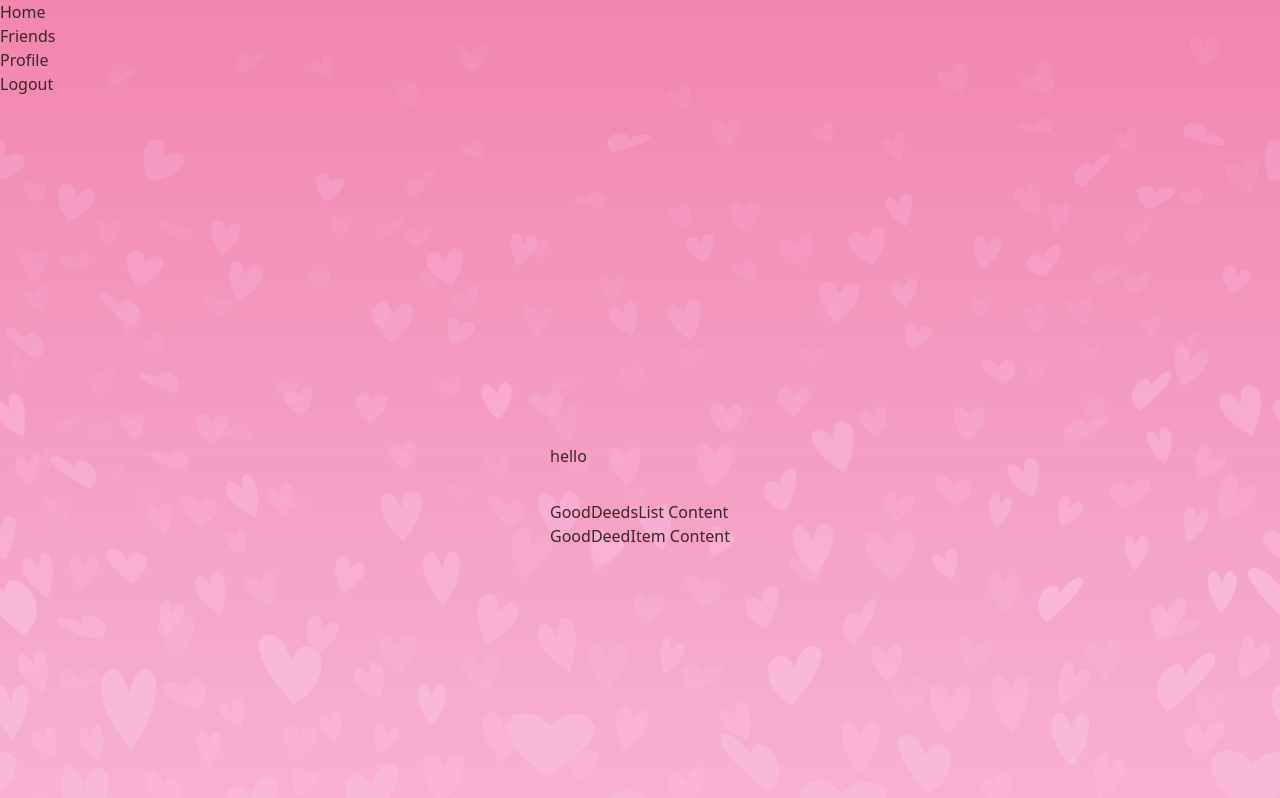
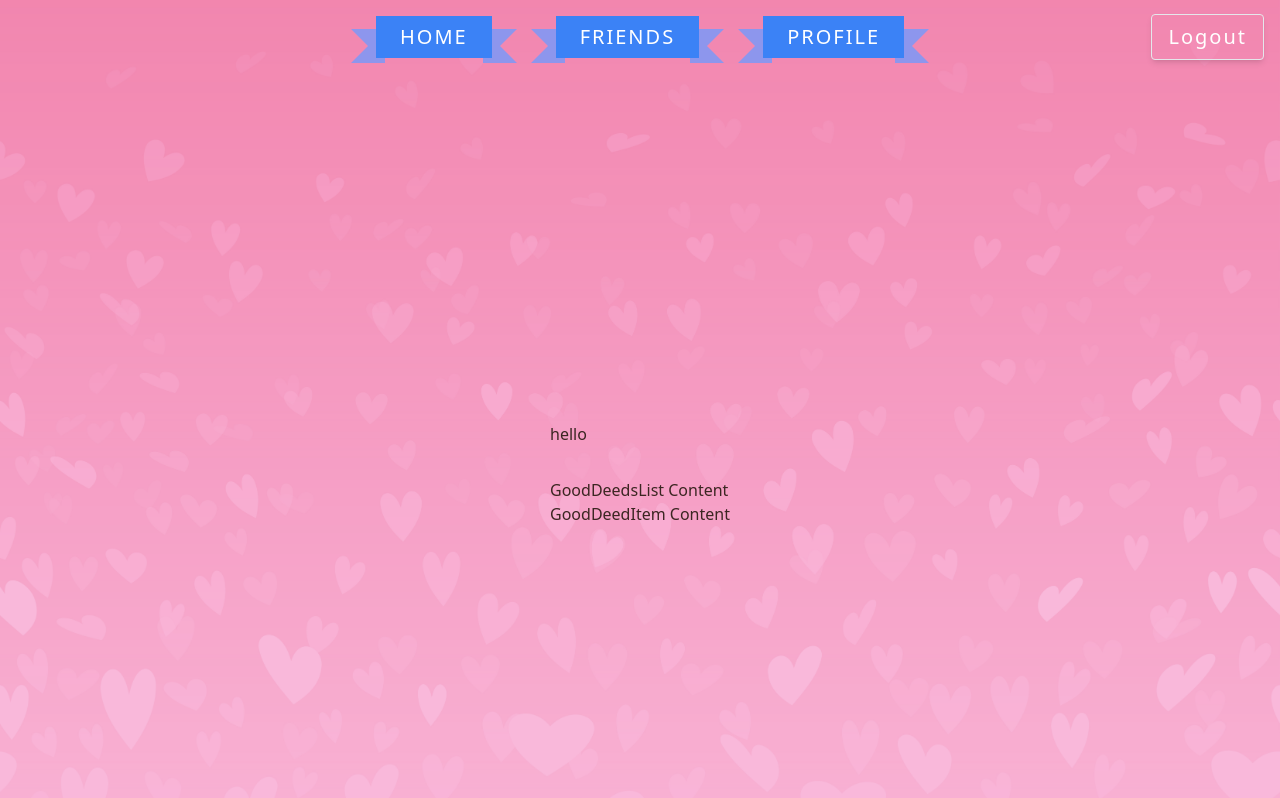
Before and after one commit to aleksandramuraveva/be-kind-app, a Next.js app in the folder frontend/: page / in a window 1280 px wide. Shown: the top 798 px of the page. Built offline with nearby package versions, Linux system fonts and the light colour scheme; no server answers.

Commit message:
feat: style header

```diff
--- a/frontend/src/app/globals.css
+++ b/frontend/src/app/globals.css
@@ -7,6 +7,7 @@
   --foreground: #171717;
   --brown: #3C2622;
   --pink: #F389B2;
+  --blue:  #8D96ED;
 }
 
 @media (prefers-color-scheme: dark) {
@@ -26,6 +27,36 @@ body {
   background-image: url("../images/bg.jpg");
 }
 
+.ribbon {
+  line-height: 34px;
+}
+
+.ribbon:hover {
+  top: -4px;
+  transition-duration: 300ms;
+}
+
+.ribbon:before,
+.ribbon:after {
+  content: '';
+  position: absolute;
+  top: 13px;
+  z-index: -10;
+  border-style: solid;
+  border-width: 17px;
+}
+
+.ribbon:before {
+  border-color: #8D96ED #8D96ED #8D96ED transparent;
+  left: -25px;
+}
+
+.ribbon:after {
+  border-color: #8D96ED transparent #8D96ED #8D96ED;
+  right: -25px;
+}
+
+
 @layer utilities {
   .text-balance {
     text-wrap: balance;
--- a/frontend/src/components/Header/index.tsx
+++ b/frontend/src/components/Header/index.tsx
@@ -2,7 +2,7 @@ import NavBar from "../NavBar/NavBar"
 
 const Header = () => {
   return (
-    <header>
+    <header className="sticky top-0 z-50">
       <NavBar/>
     </header>
   );
--- a/frontend/src/components/NavBar/NavBar.tsx
+++ b/frontend/src/components/NavBar/NavBar.tsx
@@ -1,13 +1,81 @@
+
+
+// import Link from 'next/link';
+
+// const NavBar = () => {
+//   return (
+//     <nav className="p-4">
+//       <ul className="flex justify-center items-center space-x-4 relative">
+//         <li className="relative group">
+//           <Link href="/" className="text-white px-4 py-2 block relative z-10">
+//             Home
+//           </Link>
+//           <span className="absolute left-0 top-0 w-full h-full bg-blue-500 transform -skew-x-12 group-hover:bg-blue-700 transition duration-300"></span>
+//           <i className="absolute left-[-20px] bottom-[-20px] z-[-1] border-[20px] border-transparent border-r-blue-900 animate-edge"></i>
+//           <i className="absolute right-[-20px] bottom-[-20px] z-[-1] border-[20px] border-transparent border-l-blue-900 animate-edge"></i>
+//         </li>
+//         <li className="relative group">
+//           <Link href="/friends" className="text-white px-4 py-2 block relative z-10">
+//             Friends
+//           </Link>
+//           <span className="absolute left-0 top-0 w-full h-full bg-blue-500 transform -skew-x-12 group-hover:bg-blue-700 transition duration-300"></span>
+//           <i className="absolute left-[-20px] bottom-[-20px] z-[-1] border-[20px] border-transparent border-r-blue-900 animate-edge"></i>
+//           <i className="absolute right-[-20px] bottom-[-20px] z-[-1] border-[20px] border-transparent border-l-blue-900 animate-edge"></i>
+//         </li>
+//         <li className="relative group">
+//           <Link href="/profile" className="text-white px-4 py-2 block relative z-10">
+//             Profile
+//           </Link>
+//           <span className="absolute left-0 top-0 w-full h-full bg-blue-500 transform -skew-x-12 group-hover:bg-blue-700 transition duration-300"></span>
+//           <i className="absolute left-[-20px] bottom-[-20px] z-[-1] border-[20px] border-transparent border-r-blue-900 animate-edge"></i>
+//           <i className="absolute right-[-20px] bottom-[-20px] z-[-1] border-[20px] border-transparent border-l-blue-900 animate-edge"></i>
+//         </li>
+//         <li className="absolute right-0">
+//           <button className="border shadow-md text-white px-4 py-2 rounded hover:opacity-80 transition duration-300">
+//             Logout
+//           </button>
+//         </li>
+//       </ul>
+//     </nav>
+//   );
+// };
+
+// export default NavBar;
+
+
+
 import Link from 'next/link';
 
 const NavBar = () => {
   return (
-    <nav>
-      <ul>
-        <li><Link href="/">Home</Link></li>
-        <li><Link href="/friends">Friends</Link></li>
-        <li><Link href="/profile">Profile</Link></li>
-        <li><Link href="/logout">Logout</Link></li>
+    <nav className="p-4">
+      <ul className="tracking-widest font-light uppercase text-xl flex justify-center items-center space-x-16 relative">
+        <li className="relative group ribbon">
+          <Link href="/" className="text-white px-6 py-1 block relative z-10">
+            Home
+          </Link>
+          <span className="absolute left-0 top-0 w-full h-full bg-blue-500 transform group-hover:bg-blue-600 transition duration-300"></span>
+        </li>
+
+        <li className="relative group ribbon ">
+          <Link href="/friends" className="text-white px-6 py-1 block relative z-10">
+            Friends
+          </Link>
+          <span className="absolute left-0 top-0 w-full h-full bg-blue-500 transform group-hover:bg-blue-600 transition duration-300"></span>
+        </li>
+
+        <li className="relative group ribbon">
+          <Link href="/profile" className="text-white px-6 py-1 block relative z-10">
+            Profile
+          </Link>
+          <span className="absolute left-0 top-0 w-full h-full bg-blue-500 transform group-hover:bg-blue-600 transition duration-300"></span>
+        </li>
+
+        <li className="absolute right-0">
+          <button className="border shadow-md text-white px-4 py-2 rounded hover:opacity-80 transition duration-300 hover:-translate-y-1">
+            Logout
+          </button>
+        </li>
       </ul>
     </nav>
   );
--- a/frontend/tailwind.config.ts
+++ b/frontend/tailwind.config.ts
@@ -12,7 +12,8 @@ const config: Config = {
         background: 'var(--background)',
         foreground: 'var(--foreground)',
         'my-brown': 'var(--brown)',
-        'my-pink': 'var(--pink)'
+        'my-pink': 'var(--pink)',
+        'my-blue': 'var(--blue)'
 
       },
     },
```
